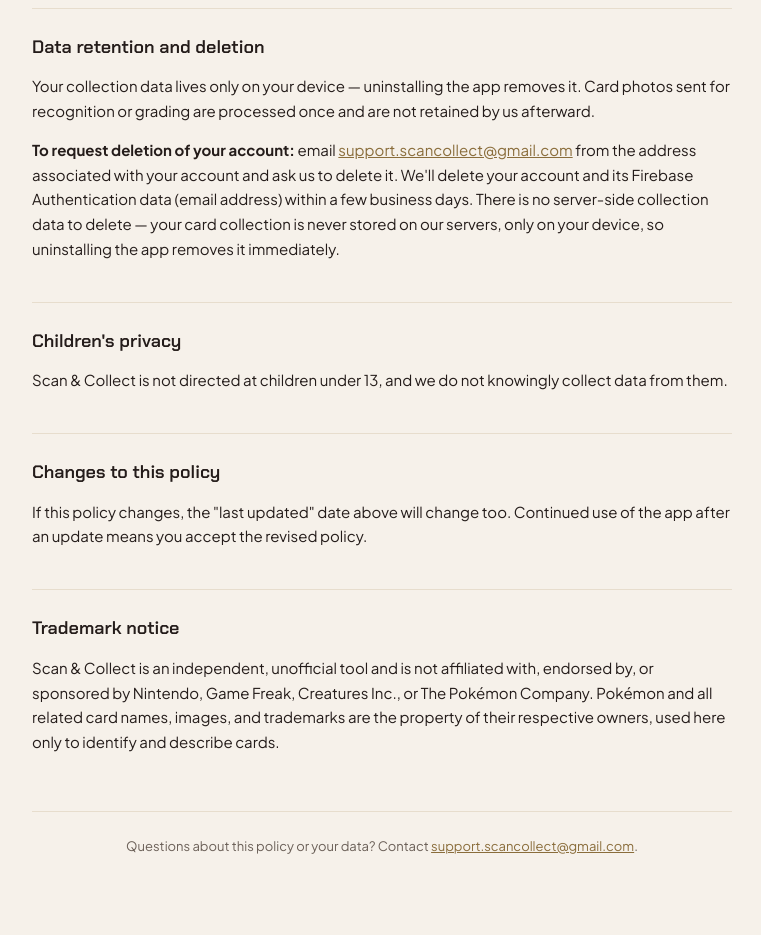
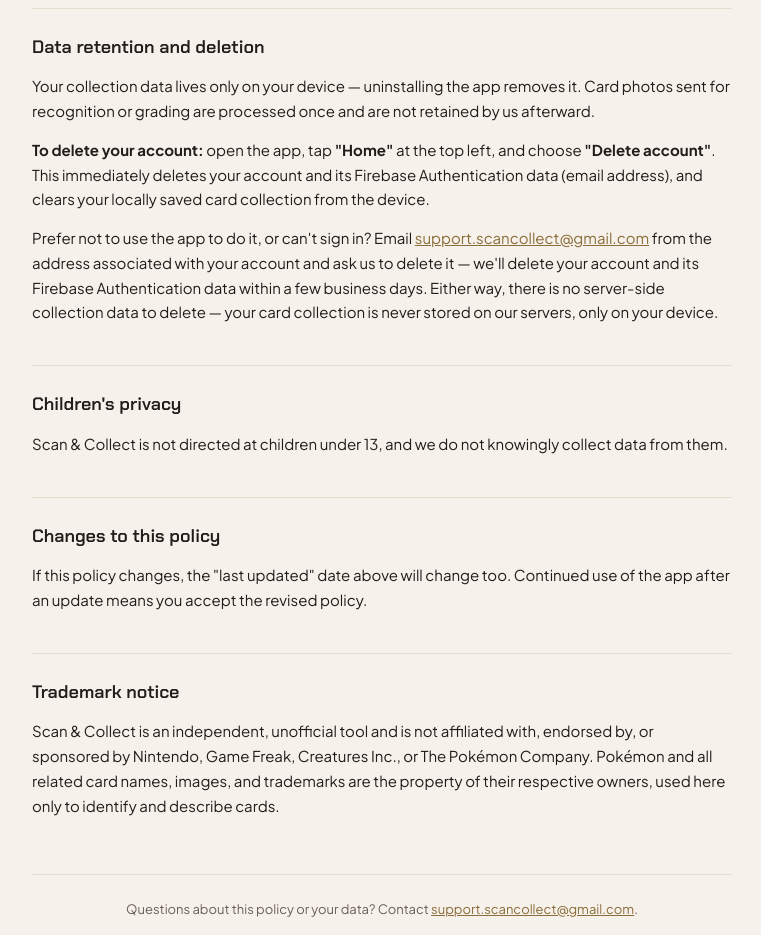
Before and after one commit to Wolfapps0/scan-and-collect-legal, a plain HTML site: page index.html in a window 1280 px wide. Shown: the part 1120-2055 px from the top of the page, without its empty margins (258-1019 px from the left). Drawn offline with Linux system fonts and the light colour scheme.

Commit message:
Document in-app account deletion

```diff
--- a/index.html
+++ b/index.html
@@ -164,12 +164,16 @@
   <p>Your collection data lives only on your device — uninstalling the app removes it. Card
     photos sent for recognition or grading are processed once and are not retained by us
     afterward.</p>
-  <p><strong>To request deletion of your account:</strong> email
+  <p><strong>To delete your account:</strong> open the app, tap <strong>"Home"</strong> at the top
+    left, and choose <strong>"Delete account"</strong>. This immediately deletes your account and
+    its Firebase Authentication data (email address), and clears your locally saved card
+    collection from the device.</p>
+  <p>Prefer not to use the app to do it, or can't sign in? Email
     <a href="mailto:support.scancollect@gmail.com">support.scancollect@gmail.com</a> from the address
-    associated with your account and ask us to delete it. We'll delete your account and its
-    Firebase Authentication data (email address) within a few business days. There is no
-    server-side collection data to delete — your card collection is never stored on our servers,
-    only on your device, so uninstalling the app removes it immediately.</p>
+    associated with your account and ask us to delete it — we'll delete your account and its
+    Firebase Authentication data within a few business days. Either way, there is no server-side
+    collection data to delete — your card collection is never stored on our servers, only on your
+    device.</p>
 
   <h2>Children's privacy</h2>
   <p>Scan &amp; Collect is not directed at children under 13, and we do not knowingly collect data
```
